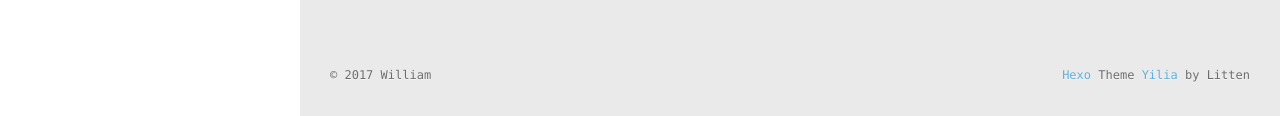
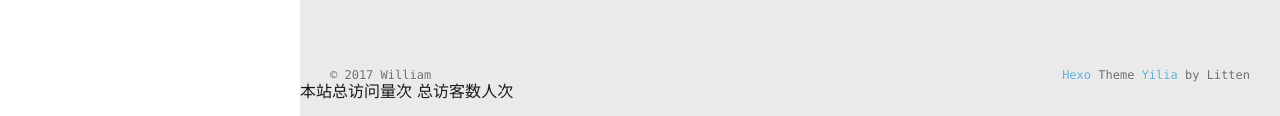
Before and after one commit to william-wqq/william-wqq.github.io, a plain HTML site: page index.html in a window 1280 px wide. Shown: the part 684-800 px from the top of the page. Drawn offline with Linux system fonts and the light colour scheme; some packages are replaced by stand-ins of ours; a script that the page names is missing.

Commit message:
Site updated: 2017-07-28 13:34:28

```diff
--- a/index.html
+++ b/index.html
@@ -280,6 +280,15 @@
     </div>
   </div>
 </footer>
+
+<script async src="//dn-lbstatics.qbox.me/busuanzi/2.3/busuanzi.pure.mini.js">
+</script>
+<span id="busuanzi_container_site_pv">
+  本站总访问量<span id="busuanzi_value_site_pv"></span>次
+</span>
+<span id="busuanzi_container_site_uv">
+总访客数<span id="busuanzi_value_site_uv"></span>人次
+</span>
     </div>
     <script>
 	var yiliaConfig = {
```
Also changed, not shown: 2017/07/27/quick-build-blog/index.html (+9 -0 lines), README.html (+9 -0 lines), archives/2017/07/index.html (+9 -0 lines), archives/2017/index.html (+9 -0 lines), archives/index.html (+9 -0 lines), page/index.html (+9 -0 lines), photos/index.html (+9 -0 lines), photos/videos.html (+9 -0 lines), tags/git/index.html (+9 -0 lines), tags/hexo/index.html (+9 -0 lines), tags/node-js/index.html (+9 -0 lines).
